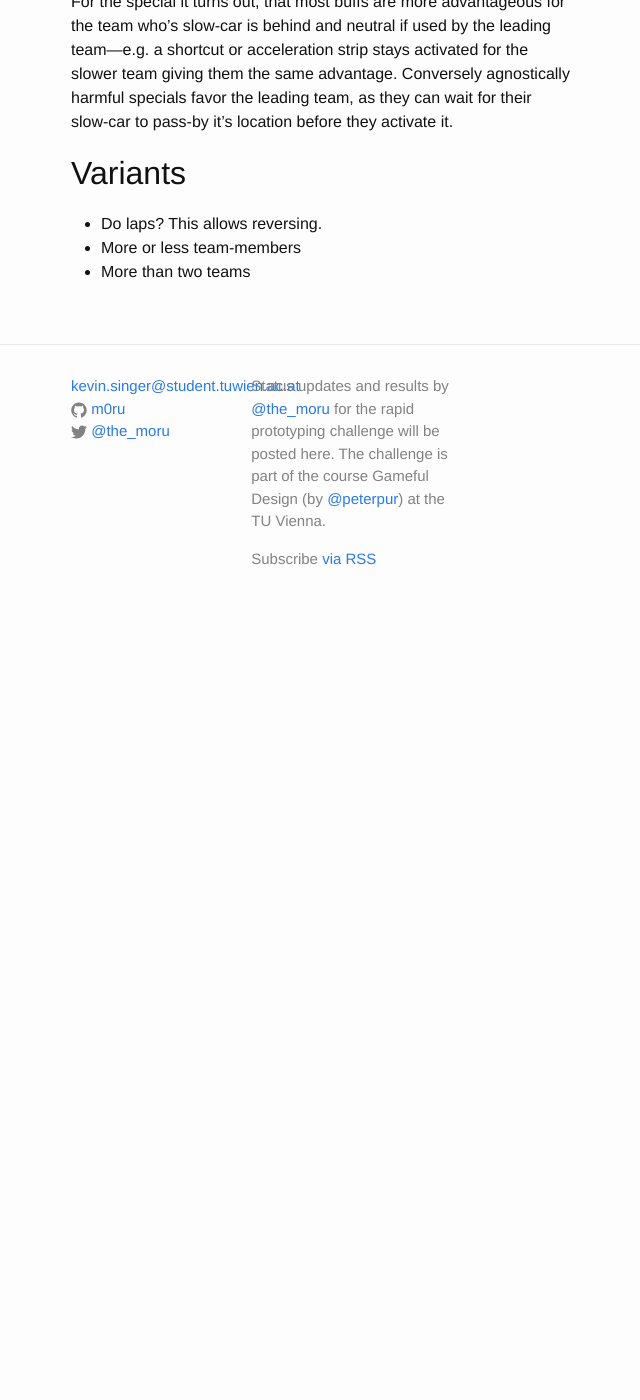
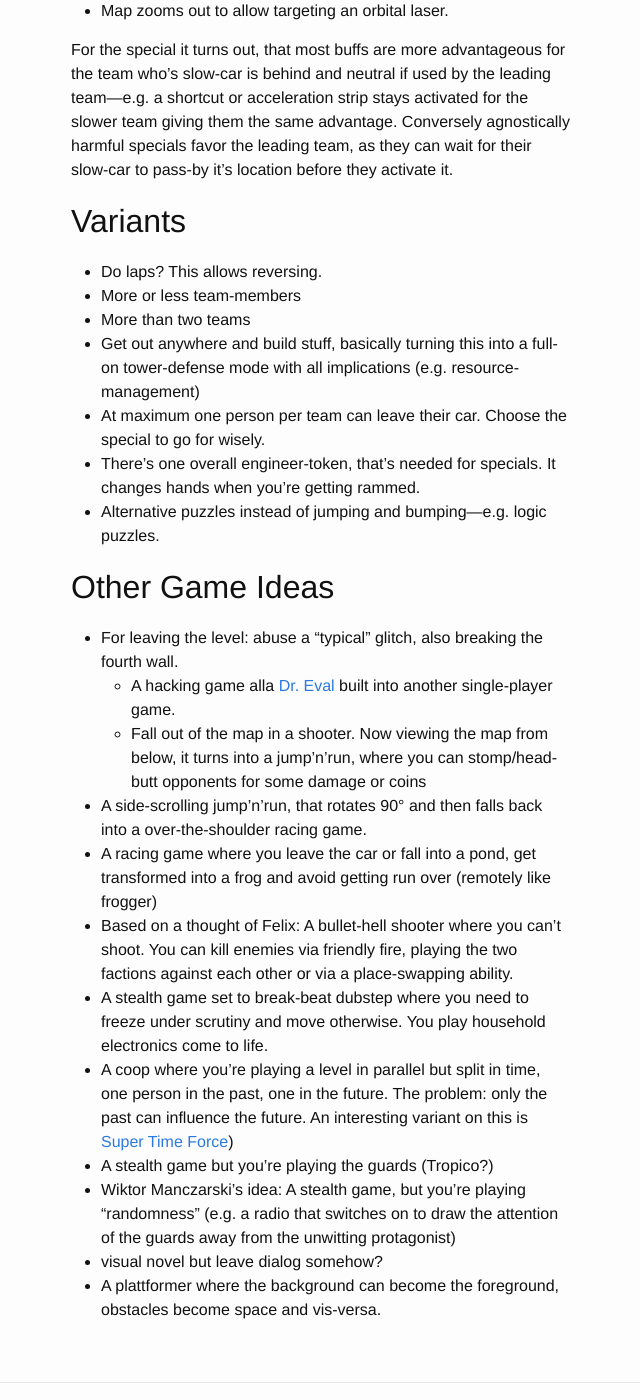
Before and after one commit to m0ru/gameful-design, a Jekyll site: the page built from _posts/2016-04-10-racetrackspecials.md, in a window 1280 px wide and 1400 px high, scrolled down 3006 px. Shown: the whole window, without its empty margins (319-959 px from the left). Built offline with Jekyll 4.4.1, drawn with Linux system fonts in a browser that asks for light colours; some web fonts are replaced; before the commit the page ends 3636 px from its top, so only the background shows below that; some of the changed text lies outside the part shown.

Commit message:
binary search for built error, part 8

```diff
--- a/_posts/2016-04-10-racetrackspecials.md
+++ b/_posts/2016-04-10-racetrackspecials.md
@@ -8,7 +8,7 @@ excerpt_separator: <!--break-->
 
 <img src="{{site.media_url}}/{{page.media_dir}}/racing_all.png" class="figure">
 
-TL;DR: A racing game, where you try to get your slowest team-member across the finish line first and can discover and do hidden jumping-and-bumping-challenges to activate special effects along the race track at the cost of occupying a team-member for a while.
+TL;DR: A racing game, where you try to get your slowest team-member across the finish line first and can discover and do hidden jumping-and-bumping-challenges to activate special effects along the race track at the cost of occupying a team-member for a while. This is our solution for the challenge to introduce an easter-egg into a game that is a distinct game itself.
 
 <!--break-->
 
@@ -56,3 +56,22 @@ For the special it turns out, that most buffs are more advantageous for the team
 * Do laps? This allows reversing.
 * More or less team-members
 * More than two teams
+* Get out anywhere and build stuff, basically turning this into a full-on tower-defense mode with all implications (e.g. resource-management)
+* At maximum one person per team can leave their car. Choose the special to go for wisely.
+* There’s one overall engineer-token, that’s needed for specials. It changes hands when you’re getting rammed.
+* Alternative puzzles instead of jumping and bumping―e.g. logic puzzles.
+
+## Other Game Ideas
+
+* For leaving the level: abuse a “typical” glitch, also breaking the fourth wall.
+  * A hacking game alla [Dr. Eval](https://alexnisnevich.github.io/untrusted/) built into another single-player game.
+  * Fall out of the map in a shooter. Now viewing the map from below, it turns into a jump’n’run, where you can stomp/head-butt opponents for some damage or coins
+* A side-scrolling jump’n’run, that rotates 90° and then falls back into a over-the-shoulder racing game.
+* A racing game where you leave the car or fall into a pond, get transformed into a frog and avoid getting run over (remotely like frogger)
+* Based on a thought of Felix: A bullet-hell shooter where you can't shoot. You can kill enemies via friendly fire, playing the two factions against each other or via a place-swapping ability.
+* A stealth game set to break-beat dubstep where you need to freeze under scrutiny and move otherwise. You play household electronics come to life.
+* A coop where you’re playing a level in parallel but split in time, one person in the past, one in the future. The problem: only the past can influence the future. An interesting variant on this is [Super Time Force](https://www.youtube.com/watch?v=Uh4f30VVhbk))
+* A stealth game but you’re playing the guards (Tropico?)
+* Wiktor Manczarski’s idea: A stealth game, but you’re playing “randomness” (e.g. a radio that switches on to draw the attention of the guards away from the unwitting protagonist)
+* visual novel but leave dialog somehow?
+* A plattformer where the background can become the foreground, obstacles become space and vis-versa.
```
